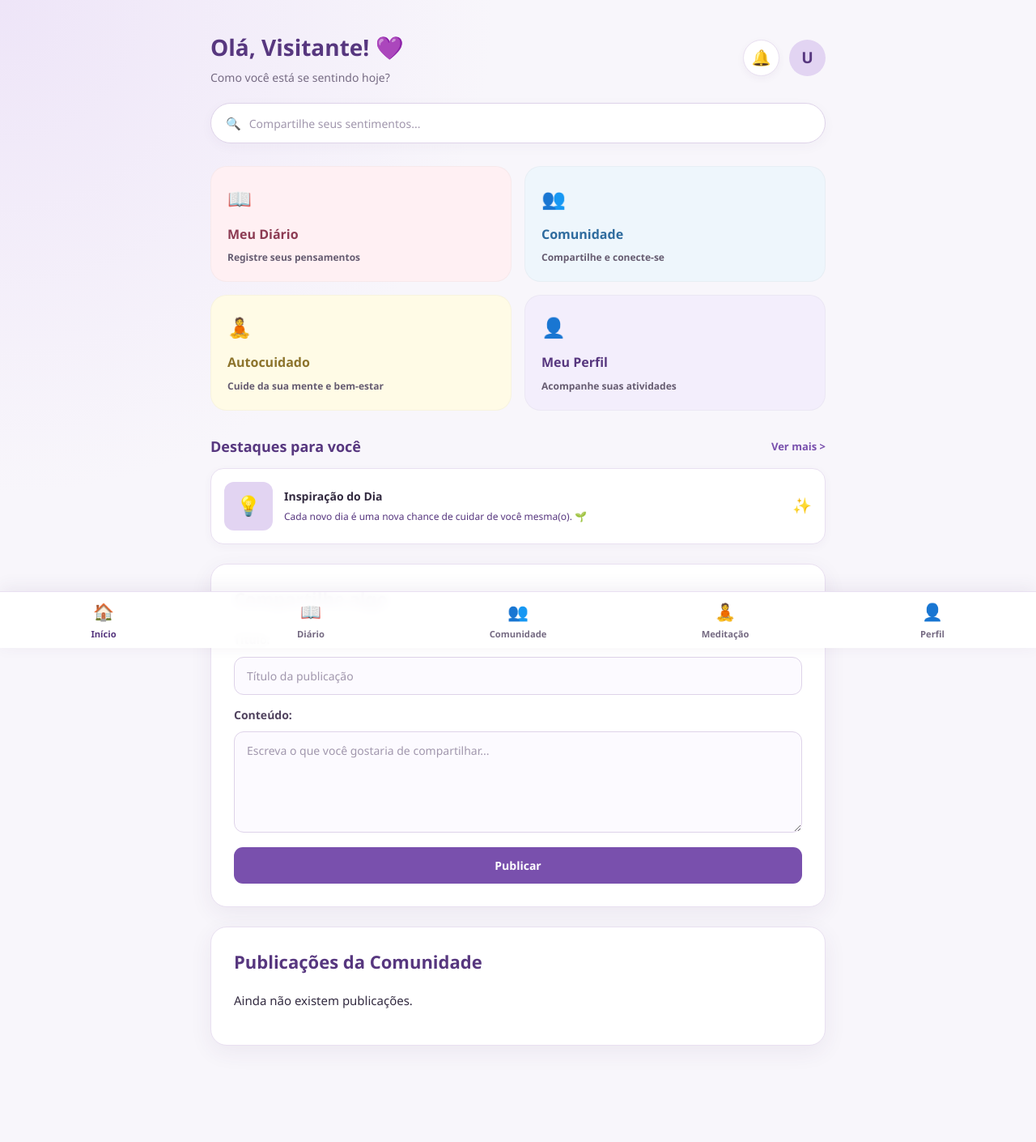
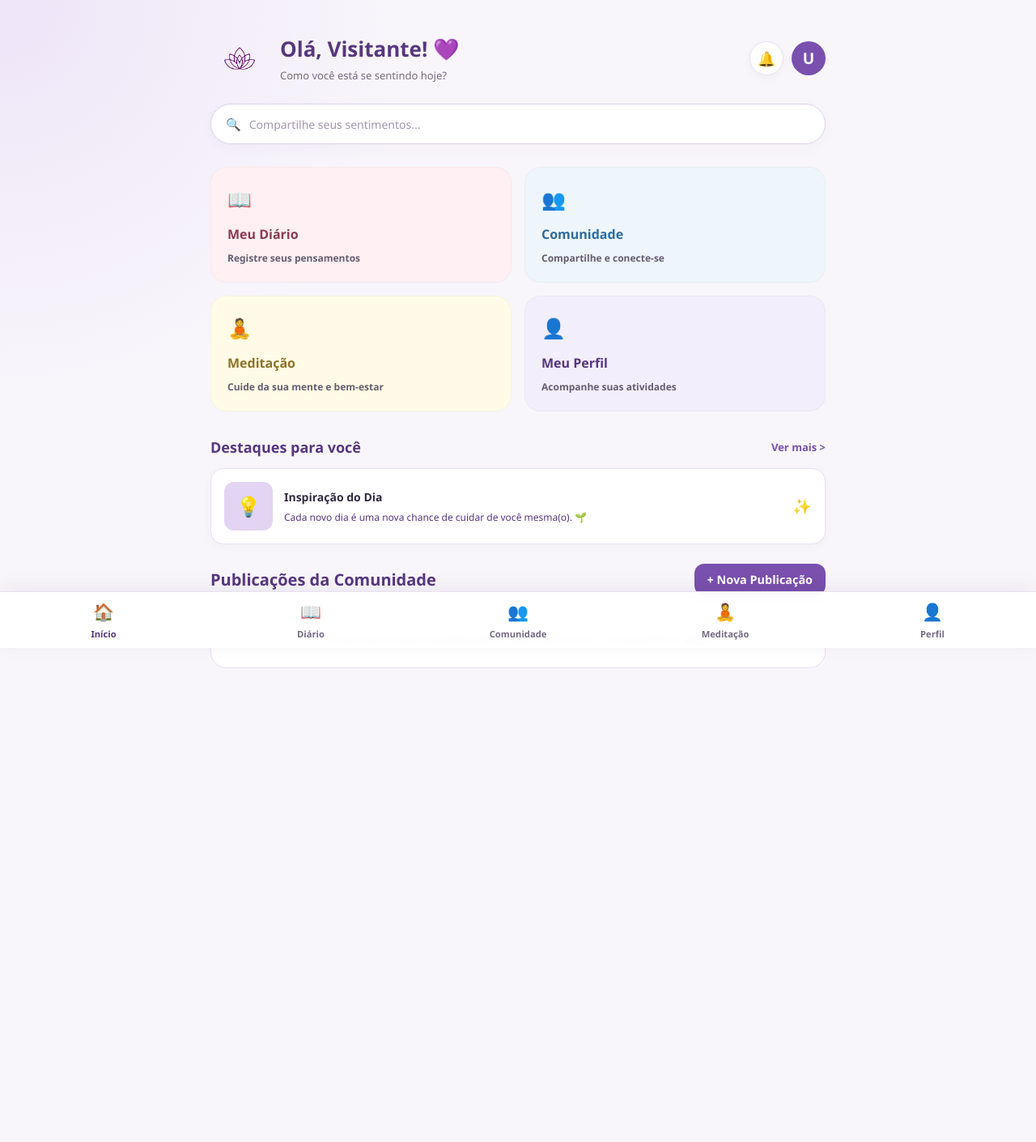
Before and after one commit to joaohenriqueoliveiraoi385-del/ja-acolhe-jh, a Flask app: page /feed in a window 1280 px wide. Shown: the whole page at 81% size. After the commit the page ends 825 px from the top, so only its background shows below. Run offline with Flask 3, Linux system fonts and the light colour scheme.

Commit message:
feature: logo colocada

```diff
--- a/templates/grupos.html
+++ b/templates/grupos.html
@@ -5,7 +5,7 @@
 {% block conteudo %}
 <div style="display: flex; justify-content: space-between; align-items: center; margin-bottom: 1.5rem;">
     <div>
-        <span class="etiqueta">COMUNIDADE</span>
+        <span class="etiqueta"></span>
         <h1 style="margin: 4px 0 0 0; color: #57377f;">Grupos de Apoio</h1>
     </div>
 
--- a/templates/index.html
+++ b/templates/index.html
@@ -4,28 +4,33 @@
 
 {% block conteudo %}
 
-    <!-- Cabeçalho com Saudação Personalizada, Sino de Notificações e Avatar -->
-    <div class="cabecalho-boas-vindas">
-        <div>
-            <h1 style="font-size: 28px; margin: 0; color: #57377f;">
-                Olá, {{ session.get('usuario_nome', 'Visitante') }}! 💜
-            </h1>
-            <p style="margin: 4px 0 0 0; color: #766b83; font-size: 14px;">
-                Como você está se sentindo hoje?
-            </p>
+    <!-- Cabeçalho com Logotipo, Saudação, Sino de Notificações e Avatar -->
+    <div class="cabecalho-boas-vindas" style="display: flex; align-items: center; justify-content: space-between;">
+        <div style="display: flex; align-items: center; gap: 14px;">
+            <!-- Imagem da flor de lótus ao lado da saudação -->
+            <img src="{{ url_for('static', filename='img/logo_acolhe.png') }}" alt="Acolhe" style="width: 72px; height: 72px; object-fit: contain;">
+
+            <div>
+                <h1 style="font-size: 26px; margin: 0; color: #57377f;">
+                    Olá, {{ session.get('usuario_nome', 'Visitante') }}! 💜
+                </h1>
+                <p style="margin: 2px 0 0 0; color: #766b83; font-size: 13px;">
+                    Como você está se sentindo hoje?
+                </p>
+            </div>
         </div>
 
-        <div style="display: flex; align-items: center; gap: 12px;">
-            <a href="{{ url_for('notificacoes.listar') }}" style="position: relative; width: 45px; height: 45px; background: #ffffff; border: 1px solid #e9e0f1; border-radius: 50%; display: flex; align-items: center; justify-content: center; text-decoration: none; font-size: 1.2rem; box-shadow: 0 3px 10px rgba(75, 47, 105, 0.05);">
+        <div style="display: flex; align-items: center; gap: 10px;">
+            <a href="{{ url_for('notificacoes.listar') }}" style="position: relative; width: 42px; height: 42px; background: #ffffff; border: 1px solid #e9e0f1; border-radius: 50%; display: flex; align-items: center; justify-content: center; text-decoration: none; font-size: 1.1rem; box-shadow: 0 3px 10px rgba(75, 47, 105, 0.05);">
                 🔔
                 {% if notificacoes_nao_lidas > 0 %}
-                    <span style="position: absolute; top: -2px; right: -2px; background: #e74c3c; color: #fff; font-size: 11px; font-weight: bold; width: 19px; height: 19px; border-radius: 50%; display: flex; align-items: center; justify-content: center;">
+                    <span style="position: absolute; top: -2px; right: -2px; background: #e74c3c; color: #fff; font-size: 11px; font-weight: bold; width: 18px; height: 18px; border-radius: 50%; display: flex; align-items: center; justify-content: center;">
                         {{ notificacoes_nao_lidas }}
                     </span>
                 {% endif %}
             </a>
 
-            <a href="{{ url_for('usu.perfil') }}" class="perfil-avatar" style="text-decoration: none;">
+            <a href="{{ url_for('usu.perfil') }}" class="perfil-avatar" style="text-decoration: none; width: 42px; height: 42px; display: flex; align-items: center; justify-content: center; background: #7950ad; color: #fff; border-radius: 50%; font-weight: bold;">
                 {{ session.get('usuario_nome', 'U')[0] | upper }}
             </a>
         </div>
@@ -34,7 +39,7 @@
     <!-- Barra de Atalho / Pesquisa -->
     <div class="barra-pesquisa-fake">
         <span style="color: #7950ad;">🔍</span>
-        <input type="text" placeholder="Compartilhe seus sentimentos..." readonly onclick="window.location.href='#criar-publi'">
+        <input type="text" placeholder="Compartilhe seus sentimentos..." readonly onclick="alternarFormularioPubli()">
     </div>
 
     <!-- Grade de Atividades (Cards Coloridos) -->
@@ -53,7 +58,7 @@
 
         <a href="{{ url_for('meditacao.meditacao') }}" class="cartao-atividade autocuidado">
             <span class="icone-card">🧘</span>
-            <h3>Autocuidado</h3>
+            <h3>Meditação</h3>
             <p>Cuide da sua mente e bem-estar</p>
         </a>
 
@@ -81,26 +86,36 @@
         </div>
     </div>
 
-    <!-- Seção de Formulário para Criar Publicação -->
-    <section id="criar-publi" style="margin-top: 20px;">
-        <h2>Compartilhe algo</h2>
+    <!-- Cabeçalho da Seção de Publicações com Botão Menor para Criar -->
+    <div style="display: flex; justify-content: space-between; align-items: center; margin-bottom: 1rem;">
+        <h2 style="margin: 0; color: #57377f; font-size: 20px;">Publicações da Comunidade</h2>
+        <button type="button" onclick="alternarFormularioPubli()" id="btn-toggle-publi" style="margin: 0; padding: 10px 16px; font-size: 0.9rem; background: #7950ad; color: #fff; border-radius: 12px; border: none; cursor: pointer;">
+            + Nova Publicação
+        </button>
+    </div>
+
+    <!-- Formulário de Criar Publicação Oculto inicialmente -->
+    <section id="secao-criar-publi" style="display: none; margin-bottom: 24px; background: #fdfbff; border: 1px solid #e9e0f1;">
+        <h2 style="font-size: 18px; margin-top: 0; color: #57377f;">Compartilhe algo com a comunidade</h2>
         <form action="{{ url_for('publi.create') }}" method="POST">
             <label for="titulo">Título:</label>
             <input type="text" id="titulo" name="titulo" placeholder="Título da publicação" required>
 
             <label for="conteudo">Conteúdo:</label>
-            <textarea id="conteudo" name="conteudo" placeholder="Escreva o que você gostaria de compartilhar..." required></textarea>
+            <textarea id="conteudo" name="conteudo" placeholder="Escreva o que você gostaria de compartilhar..." required style="min-height: 100px;"></textarea>
 
-            <button type="submit">Publicar</button>
+            <div style="display: flex; gap: 8px; margin-top: 10px;">
+                <button type="submit" style="margin: 0; flex: 1;">Publicar</button>
+                <button type="button" onclick="alternarFormularioPubli()" style="margin: 0; background: #ded3e9; color: #332b40;">Cancelar</button>
+            </div>
         </form>
     </section>
 
-    <!-- Seção de Publicações da Comunidade -->
-    <section>
-        <h2>Publicações da Comunidade</h2>
+    <!-- Seção de Listagem das Publicações -->
+    <section style="background: transparent; border: none; padding: 0; box-shadow: none;">
         {% if publicacoes %}
             {% for publicacao in publicacoes %}
-                <article class="publicacao">
+                <article class="publicacao" style="background: #ffffff !important; border: 1px solid #e9e0f1 !important; border-radius: 20px !important; padding: 22px !important; margin-bottom: 20px; box-shadow: 0 4px 15px rgba(75, 47, 105, 0.04);">
                     <h3>{{ publicacao.titulo_publi }}</h3>
                     <p>{{ publicacao.texto_publi }}</p>
                     {% if publicacao.usuario %}
@@ -144,8 +159,33 @@
                 </article>
             {% endfor %}
         {% else %}
-            <p>Ainda não existem publicações.</p>
+            <div style="background: #ffffff; padding: 24px; border-radius: 20px; border: 1px solid #e9e0f1; text-align: center; color: #766b83;">
+                <p style="margin: 0;">Ainda não existem publicações. Seja o primeiro a compartilhar algo!</p>
+            </div>
         {% endif %}
     </section>
 
+    <!-- Script para Abrir/Fechar o formulário de publicação -->
+    <script>
+    function alternarFormularioPubli() {
+        const secao = document.getElementById('secao-criar-publi');
+        const botao = document.getElementById('btn-toggle-publi');
+
+        if (secao.style.display === 'none' || secao.style.display === '') {
+            secao.style.display = 'block';
+            if (botao) {
+                botao.textContent = '✕ Fechar';
+                botao.style.background = '#a13e67';
+            }
+            secao.scrollIntoView({ behavior: 'smooth' });
+        } else {
+            secao.style.display = 'none';
+            if (botao) {
+                botao.textContent = '+ Nova Publicação';
+                botao.style.background = '#7950ad';
+            }
+        }
+    }
+    </script>
+
 {% endblock conteudo %}
--- a/templates/notificacoes.html
+++ b/templates/notificacoes.html
@@ -5,7 +5,7 @@
 {% block conteudo %}
 <div style="display: flex; justify-content: space-between; align-items: center; margin-bottom: 1.5rem;">
     <div>
-        <span class="etiqueta">AVISOS</span>
+        <span class="etiqueta"></span>
         <h1 style="margin: 4px 0 0 0; color: #57377f;">Notificações</h1>
     </div>
 
```
Also changed, not shown: static/img/logo_acolhe.png (added).
